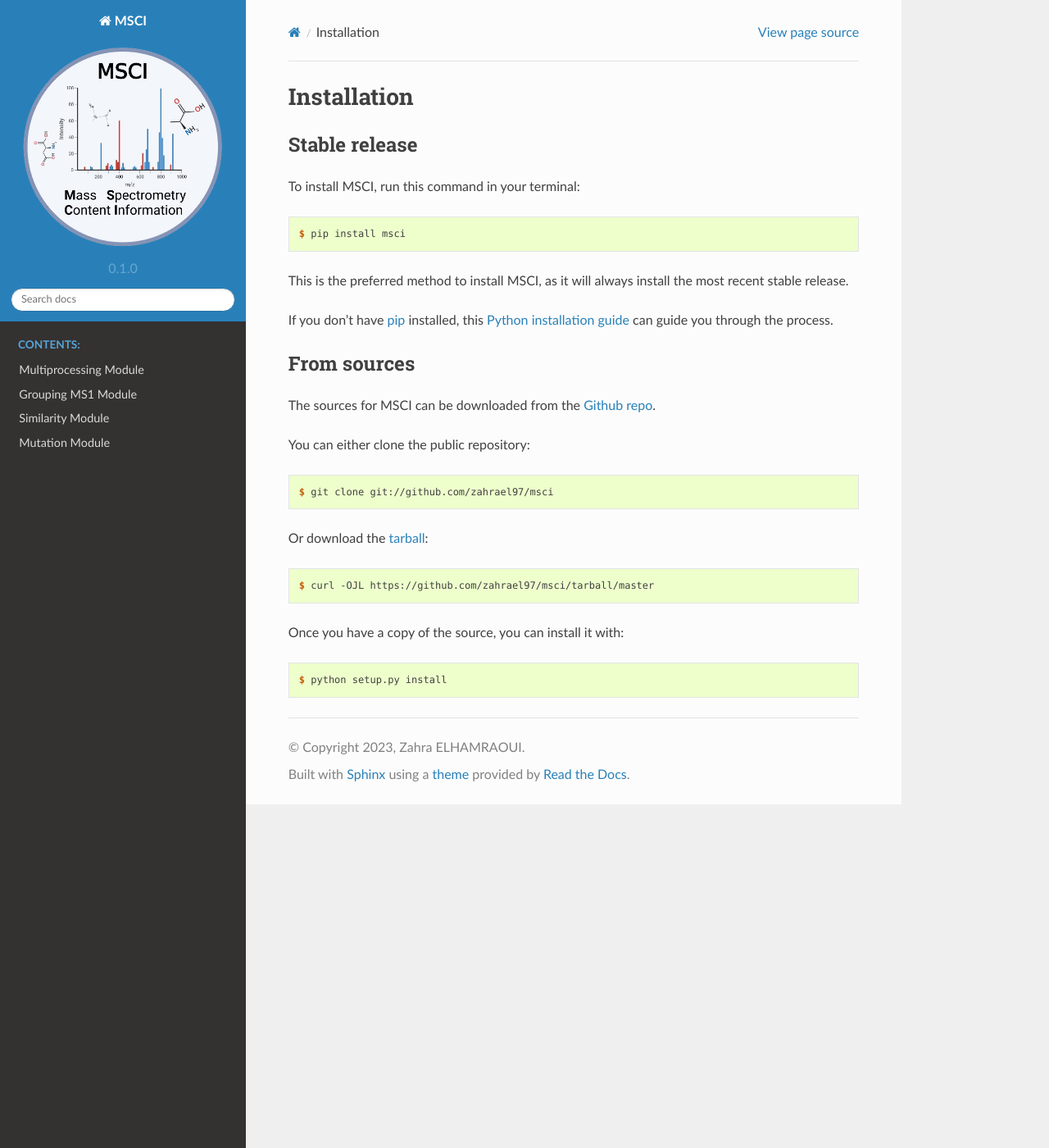
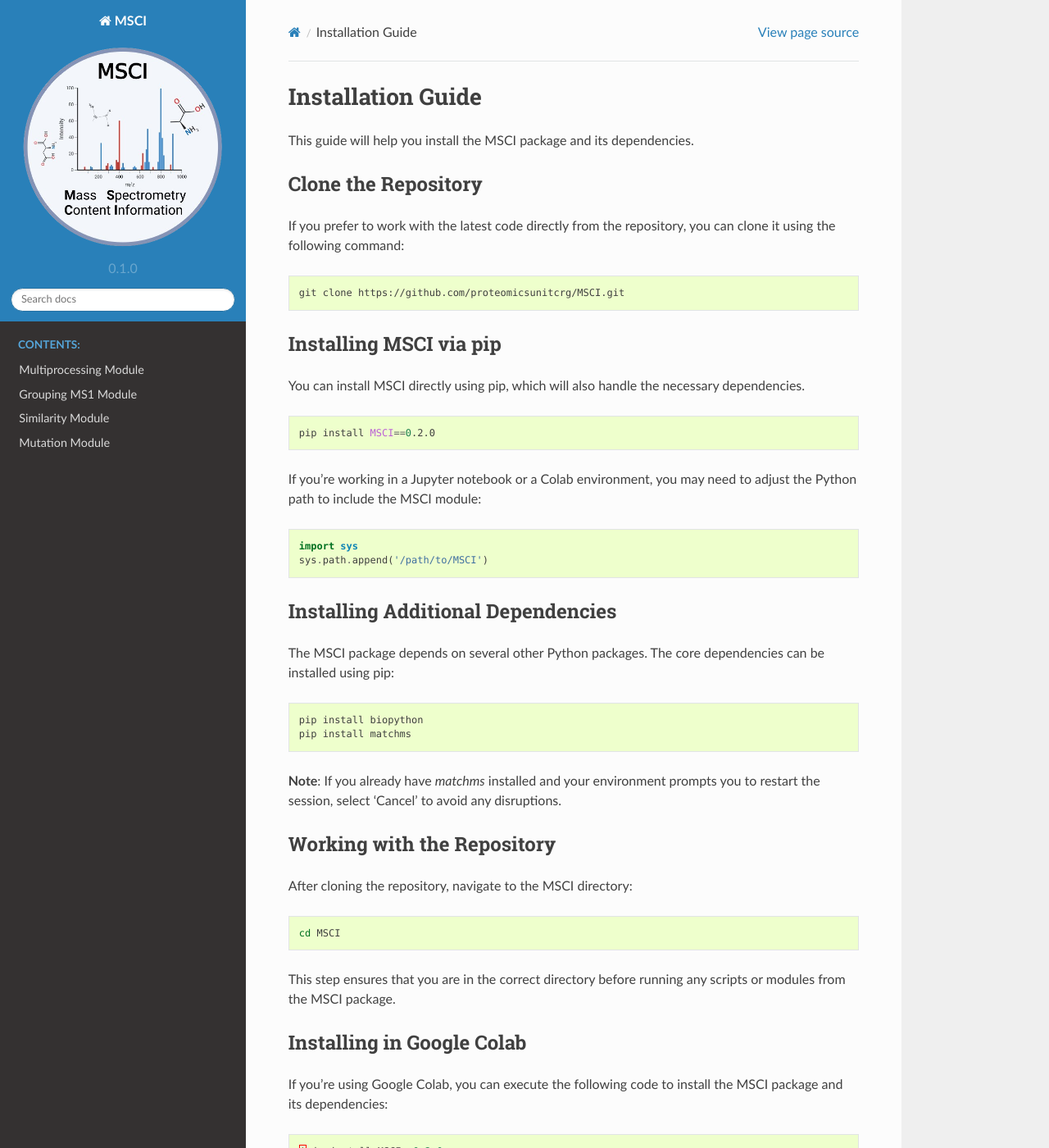
Before and after one commit to zahrael97/MSCI, a Sphinx documentation site: the page built from docs/installation.rst, in a window 1280 px wide and 1400 px high. Shown: the whole window at 82% size. Built offline with Sphinx 7.4.7 and the Read the Docs theme 2.0.0, drawn with Linux system fonts in a browser that asks for light colours; pages that are not in the unit, such as notebooks, are missing from menus; some of the changed text lies outside the part shown.

Commit message:
Update installation.rst

```diff
--- a/docs/installation.rst
+++ b/docs/installation.rst
@@ -1,51 +1,66 @@
-.. highlight:: shell
+Installation Guide
+==================
 
-============
-Installation
-============
+This guide will help you install the MSCI package and its dependencies.
 
+Clone the Repository
+--------------------
+If you prefer to work with the latest code directly from the repository, you can clone it using the following command:
 
-Stable release
---------------
+.. code-block:: bash
 
-To install MSCI, run this command in your terminal:
+    git clone https://github.com/proteomicsunitcrg/MSCI.git
 
-.. code-block:: console
+Installing MSCI via pip
+-----------------------
+You can install MSCI directly using pip, which will also handle the necessary dependencies.
 
-    $ pip install msci
+.. code-block:: bash
 
-This is the preferred method to install MSCI, as it will always install the most recent stable release.
+    pip install MSCI==0.2.0
 
-If you don't have `pip`_ installed, this `Python installation guide`_ can guide
-you through the process.
+If you're working in a Jupyter notebook or a Colab environment, you may need to adjust the Python path to include the MSCI module:
 
-.. _pip: https://pip.pypa.io
-.. _Python installation guide: http://docs.python-guide.org/en/latest/starting/installation/
+.. code-block:: python
 
+    import sys
+    sys.path.append('/path/to/MSCI')
 
-From sources
-------------
+Installing Additional Dependencies
+----------------------------------
+The MSCI package depends on several other Python packages. The core dependencies can be installed using pip:
 
-The sources for MSCI can be downloaded from the `Github repo`_.
+.. code-block:: bash
 
-You can either clone the public repository:
+    pip install biopython
+    pip install matchms
 
-.. code-block:: console
+**Note**: If you already have `matchms` installed and your environment prompts you to restart the session, select 'Cancel' to avoid any disruptions.
 
-    $ git clone git://github.com/zahrael97/msci
+Working with the Repository
+---------------------------
+After cloning the repository, navigate to the MSCI directory:
 
-Or download the `tarball`_:
+.. code-block:: bash
 
-.. code-block:: console
+    cd MSCI
 
-    $ curl -OJL https://github.com/zahrael97/msci/tarball/master
+This step ensures that you are in the correct directory before running any scripts or modules from the MSCI package.
 
-Once you have a copy of the source, you can install it with:
+Installing in Google Colab
+--------------------------
+If you're using Google Colab, you can execute the following code to install the MSCI package and its dependencies:
 
-.. code-block:: console
+.. code-block:: python
 
-    $ python setup.py install
+    !pip install MSCI==0.2.0
+    !pip install biopython
+    !pip install matchms
 
+Remember to cancel any restart prompts from Colab to avoid disrupting your environment.
 
-.. _Github repo: https://github.com/zahrael97/msci
-.. _tarball: https://github.com/zahrael97/msci/tarball/master
+Conclusion
+----------
+Once installed, you can start using the MSCI package to process mass spectrometry data, perform peptide grouping, and calculate similarity scores.
+
+If you encounter any issues during installation or setup, please refer to the troubleshooting section or contact the support team.
```
